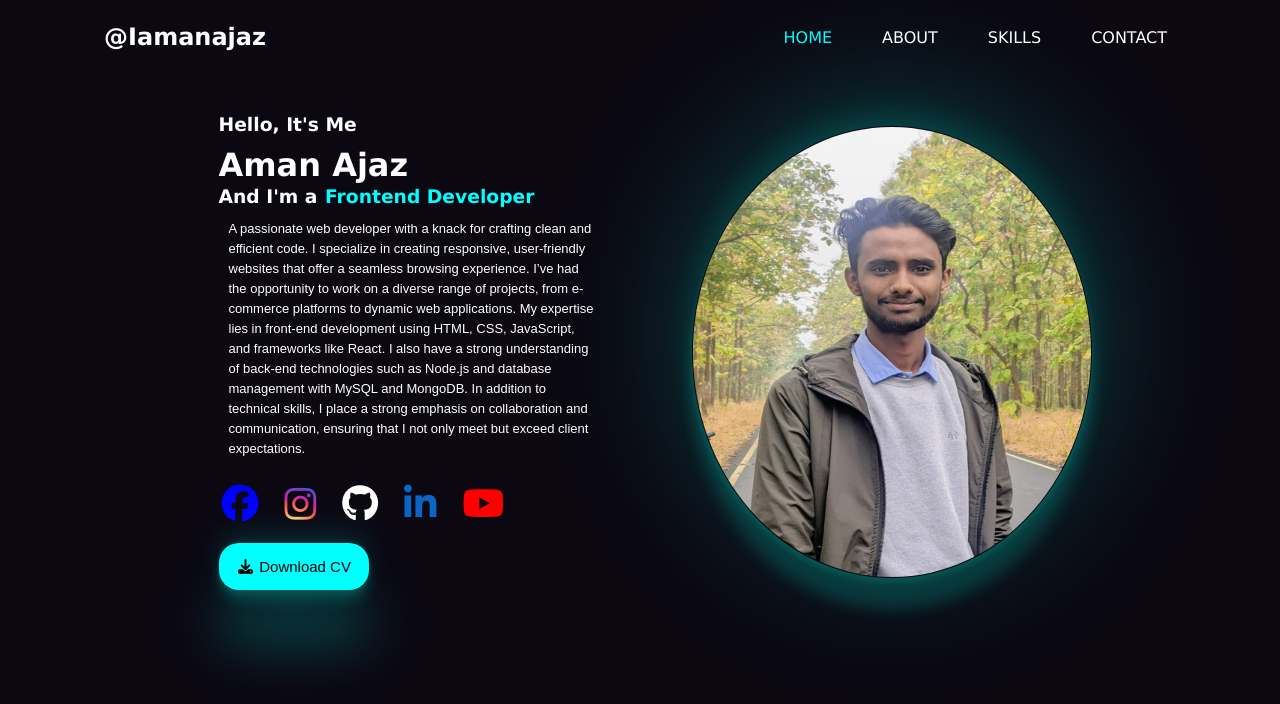
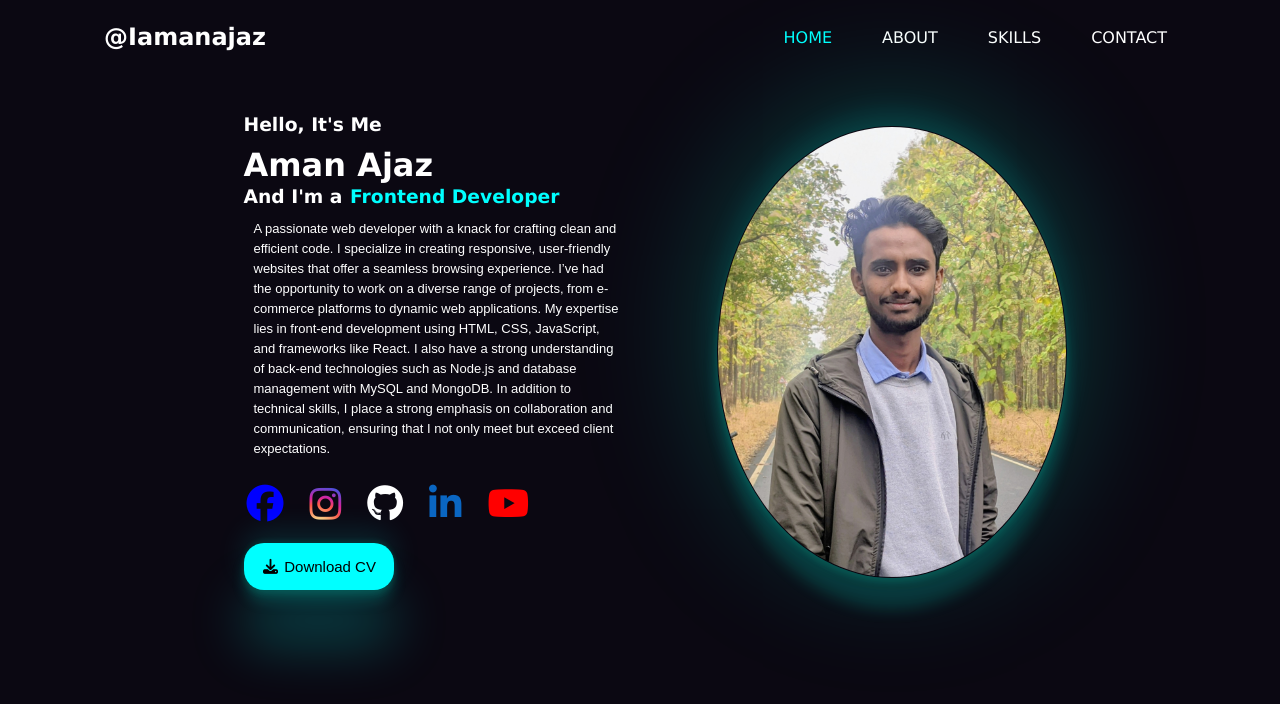
Before and after one commit to Iamanajaz/portfolio, a plain HTML site: page index.html in a window 1280 px wide. Drawn offline with Linux system fonts and the light colour scheme.

Commit message:
Update style.css

```diff
--- a/style.css
+++ b/style.css
@@ -159,8 +159,8 @@ p{
 }
 
 .hero-box .img-right{
-    width: 400px;
-    height: 357px;
+    width: 350px;
+    height: 250px;
     display: flex;
     justify-content: center;
     align-items: center;
@@ -168,7 +168,7 @@ p{
 
 .hero-box .img-right img{
     border-radius: 50%;
-    width: 400px;
+    width: 500px;
     height: 450px;
     cursor: pointer;
     transition: all ease 0.5s;
@@ -183,7 +183,17 @@ p{
 }
 
 /* linkdln */
-.badge-base LI-profile-badge{
-    text-align: center;
-    flex-direction: left;
+
+
+.batch-linkedin{
+    margin-top: 5%;
+    margin-left: 18%;
+    align-items: center;
+    font-size: 20px;
 }
+
+.batch-linkedin:hover{
+    cursor: pointer;
+    transition: transform 0.5s ease-in-out;
+
+}
```
